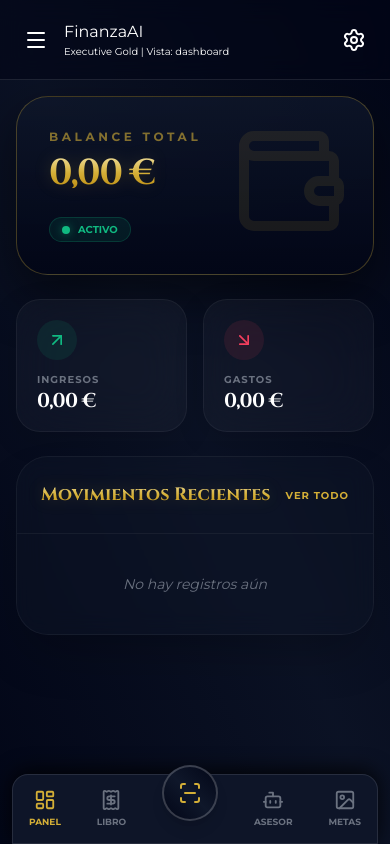
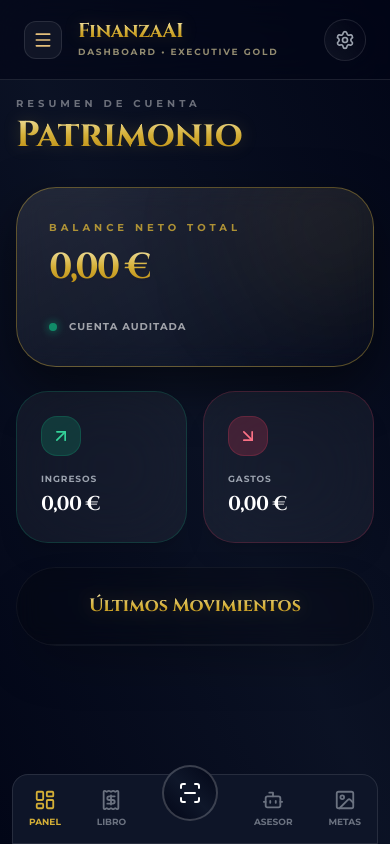
Before and after one commit to publicidadxacarlos-cell/FinanzaAI, a React (Vite) app: page / in a window 390 px wide. Built offline with nearby package versions, Linux system fonts and the light colour scheme; a web font is replaced by a local one.

Commit message:
Estética Dubái y corrección de edición/borrado

```diff
--- a/src/App.tsx
+++ b/src/App.tsx
@@ -32,37 +32,41 @@ const App: React.FC = () => {
     return saved ? JSON.parse(saved) : [];
   });
 
-  // Guardado automático
   useEffect(() => {
     localStorage.setItem('transactions', JSON.stringify(transactions));
   }, [transactions]);
 
-  // ARREGLO PARA QUE EL TÍTULO NO SE CORTE AL CAMBIAR DE VISTA
   useEffect(() => {
     const mainElement = document.querySelector('main');
-    if (mainElement) {
-      mainElement.scrollTo(0, 0);
-    }
+    if (mainElement) mainElement.scrollTo(0, 0);
   }, [currentView]);
 
   const handleSyncAll = async () => {
     const sheetUrl = localStorage.getItem('googleSheetUrl');
-    if (!sheetUrl) {
-      setView(View.SETTINGS);
-      return;
-    }
+    if (!sheetUrl) { setView(View.SETTINGS); return; }
     setIsSyncing(true);
     for (const t of [...transactions].reverse()) {
       try {
-        await fetch(sheetUrl, {
-          method: 'POST',
-          mode: 'no-cors',
-          body: JSON.stringify({ ...t, action: 'create' }),
-        });
+        await fetch(sheetUrl, { method: 'POST', mode: 'no-cors', body: JSON.stringify({ ...t, action: 'create' }) });
         await new Promise(r => setTimeout(r, 600));
       } catch {}
     }
     setIsSyncing(false);
+  };
+
+  // FUNCIONES DE CONTROL DE TRANSACCIONES
+  const handleAddOrUpdate = (t: Transaction) => {
+    setTransactions(prev => {
+      const exists = prev.find(item => item.id === t.id);
+      if (exists) {
+        return prev.map(item => item.id === t.id ? t : item);
+      }
+      return [t, ...prev];
+    });
+  };
+
+  const handleDelete = (id: string) => {
+    setTransactions(prev => prev.filter(t => t.id !== id));
   };
 
   return (
@@ -88,30 +92,32 @@ const App: React.FC = () => {
           onSettingsClick={() => setView(View.SETTINGS)}
         />
 
-        <main className="flex-1 overflow-y-auto p-4 md:p-12 pb-28 md:pb-12">
+        <main className="flex-1 overflow-y-auto p-4 md:p-12 pb-28 md:pb-12 text-white">
           <div className="max-w-6xl mx-auto">
             {currentView === View.DASHBOARD && (
               <Dashboard transactions={transactions} onExport={() => {}} onSync={handleSyncAll} isSyncing={isSyncing} theme={currentTheme} />
             )}
             {currentView === View.TRANSACTIONS && (
-              <Transactions transactions={transactions} addTransaction={(t) => setTransactions([t, ...transactions])} theme={currentTheme} />
+              <Transactions
+                transactions={transactions}
+                addTransaction={handleAddOrUpdate}
+                updateTransaction={handleAddOrUpdate}
+                deleteTransaction={handleDelete}
+                theme={currentTheme}
+              />
             )}
             {currentView === View.SCANNER && (
-              <Scanner onScanComplete={(t) => setTransactions([t, ...transactions])} theme={currentTheme} />
+              <Scanner onScanComplete={handleAddOrUpdate} theme={currentTheme} />
             )}
-            {currentView === View.ASSISTANT && (
-              <Assistant theme={currentTheme} />
-            )}
-            {currentView === View.VISION_BOARD && (
-              <VisionBoard theme={currentTheme} />
-            )}
+            {currentView === View.ASSISTANT && <Assistant theme={currentTheme} />}
+            {currentView === View.VISION_BOARD && <VisionBoard theme={currentTheme} />}
             {currentView === View.SETTINGS && (
               <Settings theme={currentTheme} onSync={handleSyncAll} isSyncing={isSyncing} onClearData={() => setTransactions([])} themes={THEMES} setTheme={setCurrentTheme} />
             )}
           </div>
         </main>
 
-        <nav className="md:hidden fixed bottom-0 left-3 right-3 bg-navy/95 backdrop-blur-xl border border-white/10 px-4 py-1.5 flex justify-between items-center z-50 rounded-t-2xl shadow-[0_-4px_20px_rgba(0,0,0,0.8)]">
+        <nav className="md:hidden fixed bottom-0 left-3 right-3 bg-navy/95 backdrop-blur-xl border border-white/10 px-4 py-1.5 flex justify-between items-center z-50 rounded-t-2xl">
           <button onClick={() => setView(View.DASHBOARD)} className={`flex flex-col items-center ${currentView === View.DASHBOARD ? currentTheme.text : 'text-gray-500'}`}>
             <LayoutDashboard size={22} />
             <span className="text-[9px] font-bold uppercase mt-1">Panel</span>
@@ -121,7 +127,7 @@ const App: React.FC = () => {
             <span className="text-[9px] font-bold uppercase mt-1">Libro</span>
           </button>
           <div className="relative -translate-y-4">
-            <button onClick={() => setView(View.SCANNER)} className={`bg-gradient-to-tr ${currentTheme.gradient} p-3.5 rounded-full border-2 border-white/20 shadow-lg ${currentTheme.text}`}>
+            <button onClick={() => setView(View.SCANNER)} className={`bg-gradient-to-tr ${currentTheme.gradient} p-3.5 rounded-full border-2 border-white/20 text-white`}>
               <ScanLine size={24} />
             </button>
           </div>
--- a/src/MobileHeader.tsx
+++ b/src/MobileHeader.tsx
@@ -1,5 +1,4 @@
-// src/MobileHeader.tsx
-import React, { useEffect, useRef } from 'react';
+import React from 'react';
 import { View, AppTheme } from './types';
 import { Menu, Settings as SettingsIcon } from 'lucide-react';
 
@@ -16,47 +15,33 @@ const MobileHeader: React.FC<MobileHeaderProps> = ({
   onMenuClick,
   onSettingsClick
 }) => {
-  const renderCount = useRef(0);
-  renderCount.current += 1;
-
-  useEffect(() => {
-    console.log(`🔄 MobileHeader. Vista: ${currentView}, Render #: ${renderCount.current}`);
-  }, [currentView]);
-
   return (
     <>
-      <div style={{
-        position: 'fixed',
-        top: 0,
-        left: 0,
-        right: 0,
-        zIndex: 99999,
-        display: 'flex',
-        alignItems: 'center',
-        justifyContent: 'space-between',
-        padding: '1.5rem',
-        backgroundColor: 'rgba(2, 6, 23, 0.6)',
-        backdropFilter: 'blur(12px)',
-        borderBottom: '1px solid rgba(255, 255, 255, 0.1)',
-        height: '80px',
-        boxSizing: 'border-box'
-      }}>
-        <div style={{ display: 'flex', alignItems: 'center', gap: '1rem' }} onClick={onMenuClick}>
-          <Menu size={24} />
-          <div style={{ display: 'flex', flexDirection: 'column' }}>
-            <h1 style={{ margin: 0 }}>FinanzaAI</h1>
-            <span style={{ fontSize: '10px' }}>
-              {currentTheme.name} | Vista: {currentView}
+      <header className="fixed top-0 left-0 right-0 z-[9999] flex items-center justify-between px-6 bg-midnight/60 backdrop-blur-xl border-b border-white/10 h-20 box-border">
+        <div className="flex items-center gap-4 cursor-pointer group" onClick={onMenuClick}>
+          <div className="p-2 rounded-xl bg-white/5 border border-white/10 group-active:scale-95 transition-transform">
+            <Menu size={20} className="text-gold-400" />
+          </div>
+          <div className="flex flex-col">
+            <h1 className="gold-text-gradient font-executive text-xl font-bold tracking-tight leading-none">
+              FinanzaAI
+            </h1>
+            <span className="text-[9px] font-black uppercase tracking-[0.2em] text-gold-300/60 mt-1">
+              {currentView.replace('_', ' ')} • {currentTheme.name}
             </span>
           </div>
         </div>
 
-        <button onClick={onSettingsClick}>
-          <SettingsIcon size={24} />
+        <button
+          onClick={onSettingsClick}
+          className="p-2.5 rounded-full bg-gradient-to-tr from-white/5 to-transparent border border-white/10 text-gray-400 active:rotate-90 transition-all duration-500"
+        >
+          <SettingsIcon size={20} />
         </button>
-      </div>
+      </header>
 
-      <div style={{ height: '80px' }} />
+      {/* Espaciador para que el contenido no se meta debajo del header */}
+      <div className="h-20 w-full flex-shrink-0" />
     </>
   );
 };
--- a/src/index.tsx
+++ b/src/index.tsx
@@ -2,11 +2,14 @@ import React from 'react';
 import ReactDOM from 'react-dom/client';
 import App from './App';
 
+// Buscamos el hueco en el HTML
 const rootElement = document.getElementById('root');
+
 if (!rootElement) {
-  throw new Error("Could not find root element to mount to");
+  throw new Error("No se pudo encontrar el elemento root para montar la app");
 }
 
+// Creamos la raíz de React y renderizamos App
 const root = ReactDOM.createRoot(rootElement);
 root.render(
   <React.StrictMode>
--- a/src/pages/Dashboard.tsx
+++ b/src/pages/Dashboard.tsx
@@ -1,6 +1,6 @@
 import React, { useMemo } from 'react';
 import { Transaction, TransactionType, AppTheme } from '../types';
-import { ArrowUpRight, ArrowDownRight, Wallet, TrendingUp, TrendingDown } from 'lucide-react';
+import { ArrowUpRight, ArrowDownRight, TrendingUp, TrendingDown } from 'lucide-react';
 
 interface DashboardProps {
   transactions: Transaction[];
@@ -18,81 +18,80 @@ const Dashboard: React.FC<DashboardProps> = ({ transactions, theme }) => {
   }, [transactions]);
 
   const formatCurrency = (val: number) =>
-    new Intl.NumberFormat('es-ES', { style: 'currency', currency: 'EUR' }).format(val);
+    new Intl.NumberFormat('es-ES', {
+      style: 'currency',
+      currency: 'EUR',
+      minimumFractionDigits: 2
+    }).format(val);
 
   return (
-    <div className="space-y-6 pb-20">
-      {/* TARJETA PRINCIPAL: BALANCE TOTAL (EFECTO ORO DUBÁI) */}
-      <div className="relative overflow-hidden rounded-[2rem] border border-gold-500/30 bg-gradient-to-b from-navy/80 to-midnight p-8 shadow-[0_20px_50px_rgba(0,0,0,0.5)]">
-        <div className="absolute top-0 right-0 p-6 opacity-10">
-          <Wallet size={120} className="text-gold-500" />
-        </div>
+    <div className="space-y-6 pb-20 animate-fade-in">
+      {/* TÍTULO DE SECCIÓN */}
+      <div className="mb-8">
+        <p className="text-[10px] font-black uppercase tracking-[0.4em] text-white/40 mb-1">Resumen de Cuenta</p>
+        <h1 className="gold-text-gradient font-executive text-4xl font-bold">Patrimonio</h1>
+      </div>
 
-        <p className="text-xs font-bold uppercase tracking-[0.3em] text-gold-500/60 mb-2">Balance Total</p>
-        <h2 className="text-4xl sm:text-5xl font-serif font-bold gold-text-gradient tracking-tight">
+      {/* TARJETA PRINCIPAL: BALANCE TOTAL */}
+      <div className="relative overflow-hidden rounded-[2.5rem] border border-gold-500/40 bg-gradient-to-br from-white/10 to-transparent p-8 shadow-[0_20px_50px_rgba(0,0,0,0.5)] backdrop-blur-md">
+        <div className="absolute -top-10 -right-10 h-40 w-40 rounded-full bg-gold-500/10 blur-3xl" />
+        <p className="text-[10px] font-black uppercase tracking-[0.4em] text-gold-500/80 mb-3">Balance Neto Total</p>
+        <h2 className="text-4xl sm:text-5xl font-serif font-bold gold-text-gradient tracking-tighter drop-shadow-sm">
           {formatCurrency(totals.balance)}
         </h2>
-
-        <div className="mt-6 flex gap-4">
-          <div className="flex items-center gap-2 rounded-full bg-emerald-500/10 px-3 py-1 border border-emerald-500/20">
-            <div className="h-2 w-2 rounded-full bg-emerald-500 shadow-[0_0_8px_rgba(16,185,129,0.5)]" />
-            <span className="text-[10px] font-bold text-emerald-500 uppercase">Activo</span>
-          </div>
+        <div className="mt-8 flex items-center gap-3">
+          <div className="h-2 w-2 rounded-full bg-emerald-500 animate-pulse shadow-[0_0_10px_#10b981]" />
+          <span className="text-[10px] font-bold text-white/60 uppercase tracking-widest">Cuenta Auditada</span>
         </div>
       </div>
 
-      {/* GRID DE INGRESOS Y GASTOS (CRYSTAL GLOW) */}
+      {/* GRID DE INGRESOS Y GASTOS CON BORDES DEFINIDOS */}
       <div className="grid grid-cols-2 gap-4">
-        {/* INGRESOS */}
-        <div className="group relative rounded-[1.5rem] border border-white/5 bg-white/[0.03] p-5 backdrop-blur-xl transition-all hover:border-gold-500/30 shadow-[0_8px_30px_rgb(0,0,0,0.12)]">
-          <div className="mb-3 flex h-10 w-10 items-center justify-center rounded-full bg-emerald-500/10 text-emerald-500">
+        {/* Tarjeta Ingresos */}
+        <div className="relative rounded-[2rem] border border-emerald-500/20 bg-white/5 p-6 backdrop-blur-2xl shadow-xl transition-all">
+          <div className="mb-4 flex h-10 w-10 items-center justify-center rounded-2xl bg-emerald-500/20 text-emerald-400 border border-emerald-500/20">
             <ArrowUpRight size={20} />
           </div>
-          <p className="text-[10px] font-bold uppercase tracking-widest text-gray-500">Ingresos</p>
-          <p className="mt-1 text-xl font-serif font-bold text-white tracking-tight leading-none">
+          <p className="text-[9px] font-bold uppercase tracking-widest text-gray-400">Ingresos</p>
+          <p className="mt-1 text-xl font-serif font-bold text-white tracking-tight">
             {formatCurrency(totals.income)}
           </p>
         </div>
 
-        {/* GASTOS */}
-        <div className="group relative rounded-[1.5rem] border border-white/5 bg-white/[0.03] p-5 backdrop-blur-xl transition-all hover:border-rose-500/30 shadow-[0_8px_30px_rgb(0,0,0,0.12)]">
-          <div className="mb-3 flex h-10 w-10 items-center justify-center rounded-full bg-rose-500/10 text-rose-500">
+        {/* Tarjeta Gastos */}
+        <div className="relative rounded-[2rem] border border-rose-500/20 bg-white/5 p-6 backdrop-blur-2xl shadow-xl transition-all">
+          <div className="mb-4 flex h-10 w-10 items-center justify-center rounded-2xl bg-rose-500/20 text-rose-400 border border-rose-500/20">
             <ArrowDownRight size={20} />
           </div>
-          <p className="text-[10px] font-bold uppercase tracking-widest text-gray-500">Gastos</p>
-          <p className="mt-1 text-xl font-serif font-bold text-white tracking-tight leading-none">
+          <p className="text-[9px] font-bold uppercase tracking-widest text-gray-400">Gastos</p>
+          <p className="mt-1 text-xl font-serif font-bold text-white tracking-tight">
             {formatCurrency(totals.expense)}
           </p>
         </div>
       </div>
 
-      {/* LISTADO DE ÚLTIMOS MOVIMIENTOS (EXECUTIVE STYLE) */}
-      <div className="rounded-[2rem] border border-white/5 bg-navy/40 backdrop-blur-md overflow-hidden shadow-2xl">
-        <div className="border-b border-white/5 p-6 flex justify-between items-center">
-          <h3 className="font-serif text-lg font-bold gold-text-gradient">Movimientos Recientes</h3>
-          <button className="text-[10px] font-bold uppercase tracking-widest text-gold-500 hover:opacity-70 transition-opacity">Ver todo</button>
+      {/* LISTADO ACTIVIDAD RECIENTE */}
+      <div className="rounded-[2.5rem] border border-white/5 bg-black/20 backdrop-blur-md overflow-hidden shadow-2xl">
+        <div className="border-b border-white/5 p-6 text-center">
+          <h3 className="font-serif text-lg font-bold gold-text-gradient">Últimos Movimientos</h3>
         </div>
-
         <div className="divide-y divide-white/5">
           {transactions.slice(0, 5).map((t) => (
-            <div key={t.id} className="flex items-center justify-between p-5 hover:bg-white/[0.02] transition-colors">
+            <div key={t.id} className="flex items-center justify-between p-5 hover:bg-white/[0.03] transition-all">
               <div className="flex items-center gap-4">
-                <div className={`h-12 w-12 rounded-2xl flex items-center justify-center border border-white/5 ${t.type === TransactionType.INCOME ? 'bg-emerald-500/5 text-emerald-500' : 'bg-rose-500/5 text-rose-500'}`}>
-                  {t.type === TransactionType.INCOME ? <TrendingUp size={20} /> : <TrendingDown size={20} />}
+                <div className={`h-11 w-11 rounded-xl flex items-center justify-center border border-white/10 ${t.type === TransactionType.INCOME ? 'bg-emerald-500/10 text-emerald-400' : 'bg-rose-500/10 text-rose-400'}`}>
+                  {t.type === TransactionType.INCOME ? <TrendingUp size={18} /> : <TrendingDown size={18} />}
                 </div>
                 <div>
-                  <p className="font-bold text-gray-200 text-sm">{t.description}</p>
-                  <p className="text-[10px] uppercase tracking-tighter text-gray-500 font-medium">{t.category} • {t.date}</p>
+                  <p className="font-bold text-gray-100 text-sm">{t.description}</p>
+                  <p className="text-[9px] uppercase tracking-widest text-gray-500 mt-0.5">{t.category}</p>
                 </div>
               </div>
-              <p className={`font-serif font-bold text-lg ${t.type === TransactionType.INCOME ? 'text-emerald-400' : 'text-rose-400'}`}>
+              <p className={`font-serif font-bold ${t.type === TransactionType.INCOME ? 'text-emerald-400' : 'text-rose-400'}`}>
                 {t.type === TransactionType.INCOME ? '+' : '-'}{formatCurrency(t.amount)}
               </p>
             </div>
           ))}
-          {transactions.length === 0 && (
-            <div className="p-10 text-center text-gray-500 italic text-sm">No hay registros aún</div>
-          )}
         </div>
       </div>
     </div>
```
